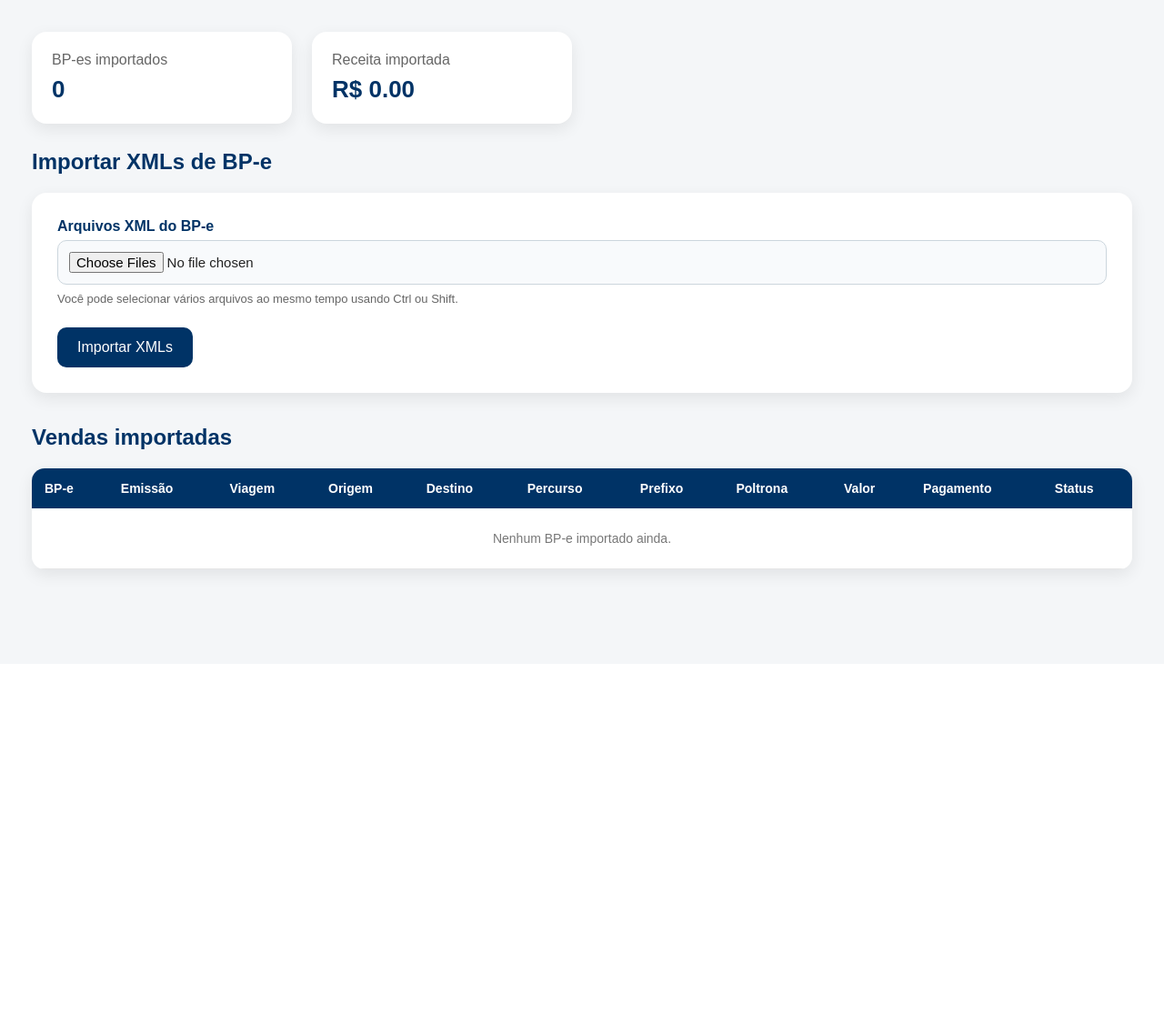
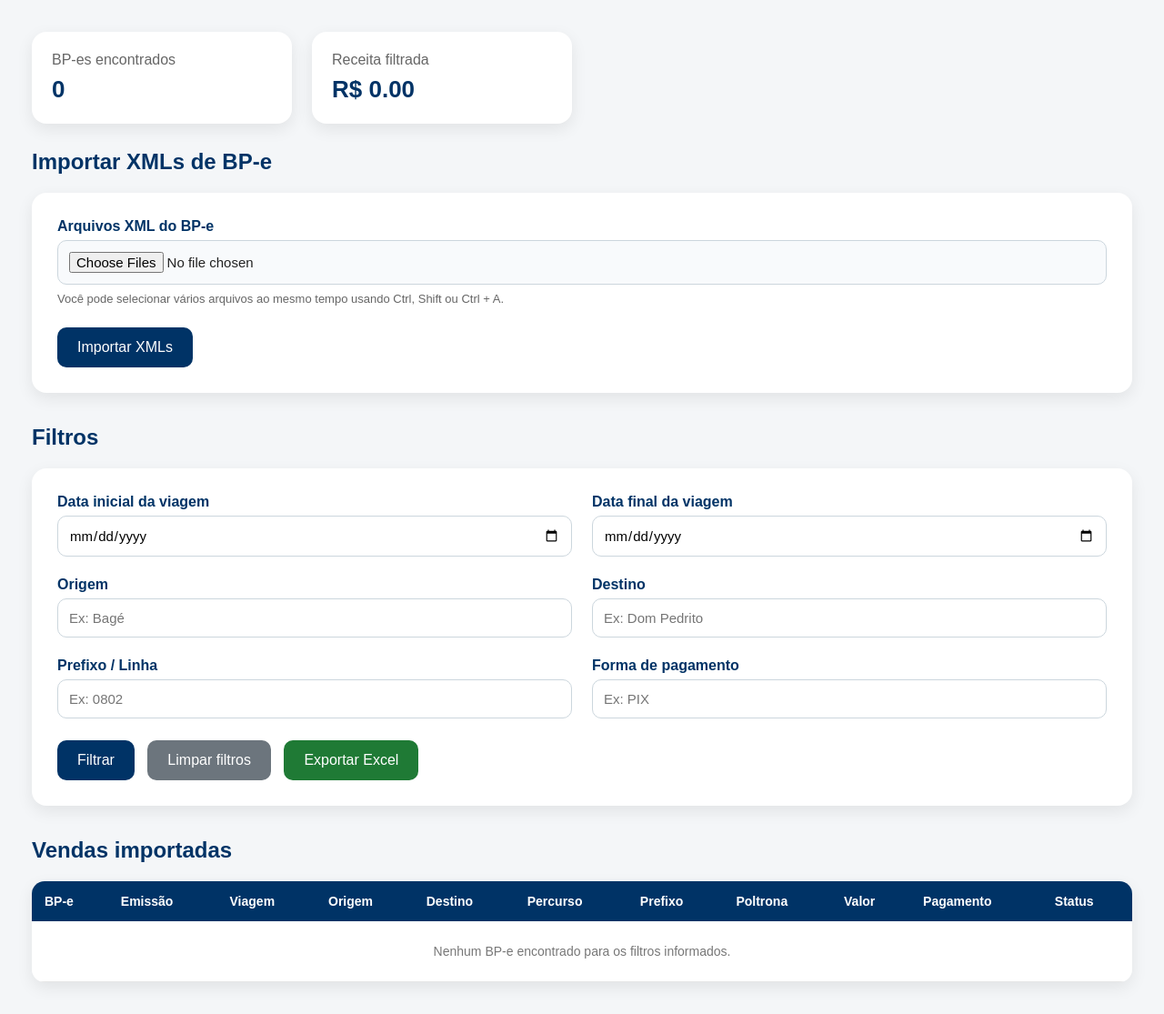
Before and after one commit to andrade-bernardo/leitorbpes, a Flask app: page /importar-bpe in a window 1280 px wide. Shown: the part 70-1185 px from the top of the page at 91% size. Before the commit the page ends 713 px from the top, so only its background shows below. Run offline with Flask 3, Linux system fonts and the light colour scheme; the visitor is signed in with stand-in values (Sample User, id 1).

Commit message:
Adiciona filtros e exportação Excel para BP-e

```diff
--- a/app.py
+++ b/app.py
@@ -1,6 +1,9 @@
 import os
+from io import BytesIO
+from datetime import datetime
 
-from flask import Flask, render_template, request, redirect, url_for, session
+import pandas as pd
+from flask import Flask, render_template, request, redirect, url_for, session, send_file
 
 from database import db
 from models import Viagem, VendaBPe
@@ -44,6 +47,51 @@ def buscar_linha_por_codigo(codigo):
         if linha["codigo"] == codigo:
             return linha
     return None
+
+
+def formatar_data_br(valor):
+    if not valor:
+        return "-"
+
+    try:
+        data = datetime.fromisoformat(valor)
+        return data.strftime("%d/%m/%Y %H:%M")
+    except Exception:
+        return valor
+
+
+@app.template_filter("data_br")
+def data_br(valor):
+    return formatar_data_br(valor)
+
+
+def aplicar_filtros_bpe(query):
+    data_inicio = request.args.get("data_inicio", "").strip()
+    data_fim = request.args.get("data_fim", "").strip()
+    origem = request.args.get("origem", "").strip()
+    destino = request.args.get("destino", "").strip()
+    prefixo = request.args.get("prefixo", "").strip()
+    pagamento = request.args.get("pagamento", "").strip()
+
+    if data_inicio:
+        query = query.filter(VendaBPe.data_viagem >= f"{data_inicio}T00:00:00")
+
+    if data_fim:
+        query = query.filter(VendaBPe.data_viagem <= f"{data_fim}T23:59:59")
+
+    if origem:
+        query = query.filter(VendaBPe.origem.ilike(f"%{origem}%"))
+
+    if destino:
+        query = query.filter(VendaBPe.destino.ilike(f"%{destino}%"))
+
+    if prefixo:
+        query = query.filter(VendaBPe.prefixo.ilike(f"%{prefixo}%"))
+
+    if pagamento:
+        query = query.filter(VendaBPe.forma_pagamento.ilike(f"%{pagamento}%"))
+
+    return query
 
 
 @app.route("/", methods=["GET", "POST"])
@@ -219,10 +267,22 @@ def importar_bpe():
                 f"{duplicados} duplicado(s) e {erros} com erro."
             )
 
-    vendas = VendaBPe.query.order_by(VendaBPe.id.desc()).all()
+    query = VendaBPe.query
+    query = aplicar_filtros_bpe(query)
 
-    total_vendas = VendaBPe.query.count()
-    total_receita = db.session.query(db.func.sum(VendaBPe.valor_pago)).scalar() or 0
+    vendas = query.order_by(VendaBPe.id.desc()).all()
+
+    total_vendas = len(vendas)
+    total_receita = sum(venda.valor_pago or 0 for venda in vendas)
+
+    filtros = {
+        "data_inicio": request.args.get("data_inicio", ""),
+        "data_fim": request.args.get("data_fim", ""),
+        "origem": request.args.get("origem", ""),
+        "destino": request.args.get("destino", ""),
+        "prefixo": request.args.get("prefixo", ""),
+        "pagamento": request.args.get("pagamento", ""),
+    }
 
     return render_template(
         "importar_bpe.html",
@@ -231,6 +291,67 @@ def importar_bpe():
         erro=erro,
         total_vendas=total_vendas,
         total_receita=total_receita,
+        filtros=filtros,
+    )
+
+
+@app.route("/exportar-bpe")
+def exportar_bpe():
+    if "usuario" not in session:
+        return redirect(url_for("login"))
+
+    query = VendaBPe.query
+    query = aplicar_filtros_bpe(query)
+
+    vendas = query.order_by(VendaBPe.id.desc()).all()
+
+    dados = []
+
+    for venda in vendas:
+        dados.append({
+            "Chave BP-e": venda.chave_bpe,
+            "Número BP-e": venda.numero_bpe,
+            "Série": venda.serie,
+            "Data Emissão": formatar_data_br(venda.data_emissao),
+            "Data Viagem": formatar_data_br(venda.data_viagem),
+            "Origem": venda.origem,
+            "Destino": venda.destino,
+            "Percurso": venda.percurso,
+            "Prefixo": venda.prefixo,
+            "Poltrona": venda.poltrona,
+            "Plataforma": venda.plataforma,
+            "Valor Pago": venda.valor_pago,
+            "Forma Pagamento": venda.forma_pagamento,
+            "Agência": venda.agencia,
+            "Status": venda.status,
+        })
+
+    df = pd.DataFrame(dados)
+
+    output = BytesIO()
+
+    with pd.ExcelWriter(output, engine="openpyxl") as writer:
+        df.to_excel(writer, index=False, sheet_name="BP-es")
+
+        planilha = writer.sheets["BP-es"]
+
+        for coluna in planilha.columns:
+            tamanho_maximo = 0
+            letra_coluna = coluna[0].column_letter
+
+            for celula in coluna:
+                if celula.value:
+                    tamanho_maximo = max(tamanho_maximo, len(str(celula.value)))
+
+            planilha.column_dimensions[letra_coluna].width = min(tamanho_maximo + 2, 45)
+
+    output.seek(0)
+
+    return send_file(
+        output,
+        as_attachment=True,
+        download_name="relatorio_bpes.xlsx",
+        mimetype="application/vnd.openxmlformats-officedocument.spreadsheetml.sheet"
     )
 
 
--- a/static/style.css
+++ b/static/style.css
@@ -320,6 +320,7 @@ body {
 /* BOTÕES */
 
 .btn-principal {
+    display: inline-block;
     margin-top: 24px;
     background: #003366;
     color: white;
@@ -328,10 +329,42 @@ body {
     border-radius: 10px;
     font-size: 16px;
     cursor: pointer;
+    text-decoration: none;
 }
 
 .btn-principal:hover {
     background: #005599;
+}
+
+.btn-secundario,
+.btn-excel {
+    display: inline-block;
+    margin-top: 24px;
+    margin-left: 10px;
+    text-decoration: none;
+    border: none;
+    padding: 13px 22px;
+    border-radius: 10px;
+    font-size: 16px;
+    cursor: pointer;
+}
+
+.btn-secundario {
+    background: #6c757d;
+    color: white;
+}
+
+.btn-secundario:hover {
+    background: #5a6268;
+}
+
+.btn-excel {
+    background: #1f7a35;
+    color: white;
+}
+
+.btn-excel:hover {
+    background: #176128;
 }
 
 /* MENSAGENS */
@@ -371,6 +404,14 @@ body {
     .container {
         padding: 22px;
     }
+
+    .btn-principal,
+    .btn-secundario,
+    .btn-excel {
+        width: 100%;
+        text-align: center;
+        margin-left: 0;
+    }
 }
 
 @media (max-width: 650px) {
--- a/templates/importar_bpe.html
+++ b/templates/importar_bpe.html
@@ -20,12 +20,12 @@
 
         <section class="resumo-grid">
             <div class="resumo-card">
-                <span>BP-es importados</span>
+                <span>BP-es encontrados</span>
                 <strong>{{ total_vendas }}</strong>
             </div>
 
             <div class="resumo-card">
-                <span>Receita importada</span>
+                <span>Receita filtrada</span>
                 <strong>R$ {{ "%.2f"|format(total_receita) }}</strong>
             </div>
         </section>
@@ -45,11 +45,59 @@
                 <label>Arquivos XML do BP-e</label>
                 <input type="file" name="arquivos_xml" accept=".xml" multiple required>
                 <small class="texto-ajuda">
-                    Você pode selecionar vários arquivos ao mesmo tempo usando Ctrl ou Shift.
+                    Você pode selecionar vários arquivos ao mesmo tempo usando Ctrl, Shift ou Ctrl + A.
                 </small>
             </div>
 
             <button type="submit" class="btn-principal">Importar XMLs</button>
+        </form>
+
+        <h2 class="page-title espaco-topo">Filtros</h2>
+
+        <form class="form-card" method="GET">
+            <div class="form-grid">
+
+                <div>
+                    <label>Data inicial da viagem</label>
+                    <input type="date" name="data_inicio" value="{{ filtros.data_inicio }}">
+                </div>
+
+                <div>
+                    <label>Data final da viagem</label>
+                    <input type="date" name="data_fim" value="{{ filtros.data_fim }}">
+                </div>
+
+                <div>
+                    <label>Origem</label>
+                    <input type="text" name="origem" placeholder="Ex: Bagé" value="{{ filtros.origem }}">
+                </div>
+
+                <div>
+                    <label>Destino</label>
+                    <input type="text" name="destino" placeholder="Ex: Dom Pedrito" value="{{ filtros.destino }}">
+                </div>
+
+                <div>
+                    <label>Prefixo / Linha</label>
+                    <input type="text" name="prefixo" placeholder="Ex: 0802" value="{{ filtros.prefixo }}">
+                </div>
+
+                <div>
+                    <label>Forma de pagamento</label>
+                    <input type="text" name="pagamento" placeholder="Ex: PIX" value="{{ filtros.pagamento }}">
+                </div>
+
+            </div>
+
+            <button type="submit" class="btn-principal">Filtrar</button>
+
+            <a href="{{ url_for('importar_bpe') }}" class="btn-secundario">
+                Limpar filtros
+            </a>
+
+            <a href="{{ url_for('exportar_bpe', data_inicio=filtros.data_inicio, data_fim=filtros.data_fim, origem=filtros.origem, destino=filtros.destino, prefixo=filtros.prefixo, pagamento=filtros.pagamento) }}" class="btn-excel">
+                Exportar Excel
+            </a>
         </form>
 
         <h2 class="page-title espaco-topo">Vendas importadas</h2>
@@ -76,8 +124,8 @@
                     {% for venda in vendas %}
                     <tr>
                         <td>{{ venda.numero_bpe }}</td>
-                        <td>{{ venda.data_emissao }}</td>
-                        <td>{{ venda.data_viagem }}</td>
+                        <td>{{ venda.data_emissao|data_br }}</td>
+                        <td>{{ venda.data_viagem|data_br }}</td>
                         <td>{{ venda.origem }}</td>
                         <td>{{ venda.destino }}</td>
                         <td>{{ venda.percurso }}</td>
@@ -85,12 +133,14 @@
                         <td>{{ venda.poltrona }}</td>
                         <td>R$ {{ "%.2f"|format(venda.valor_pago) }}</td>
                         <td>{{ venda.forma_pagamento }}</td>
-                        <td>{{ venda.status }}</td>
+                        <td>
+                            <span class="status">{{ venda.status }}</span>
+                        </td>
                     </tr>
                     {% endfor %}
                 {% else %}
                     <tr>
-                        <td colspan="11">Nenhum BP-e importado ainda.</td>
+                        <td colspan="11">Nenhum BP-e encontrado para os filtros informados.</td>
                     </tr>
                 {% endif %}
             </tbody>
```
